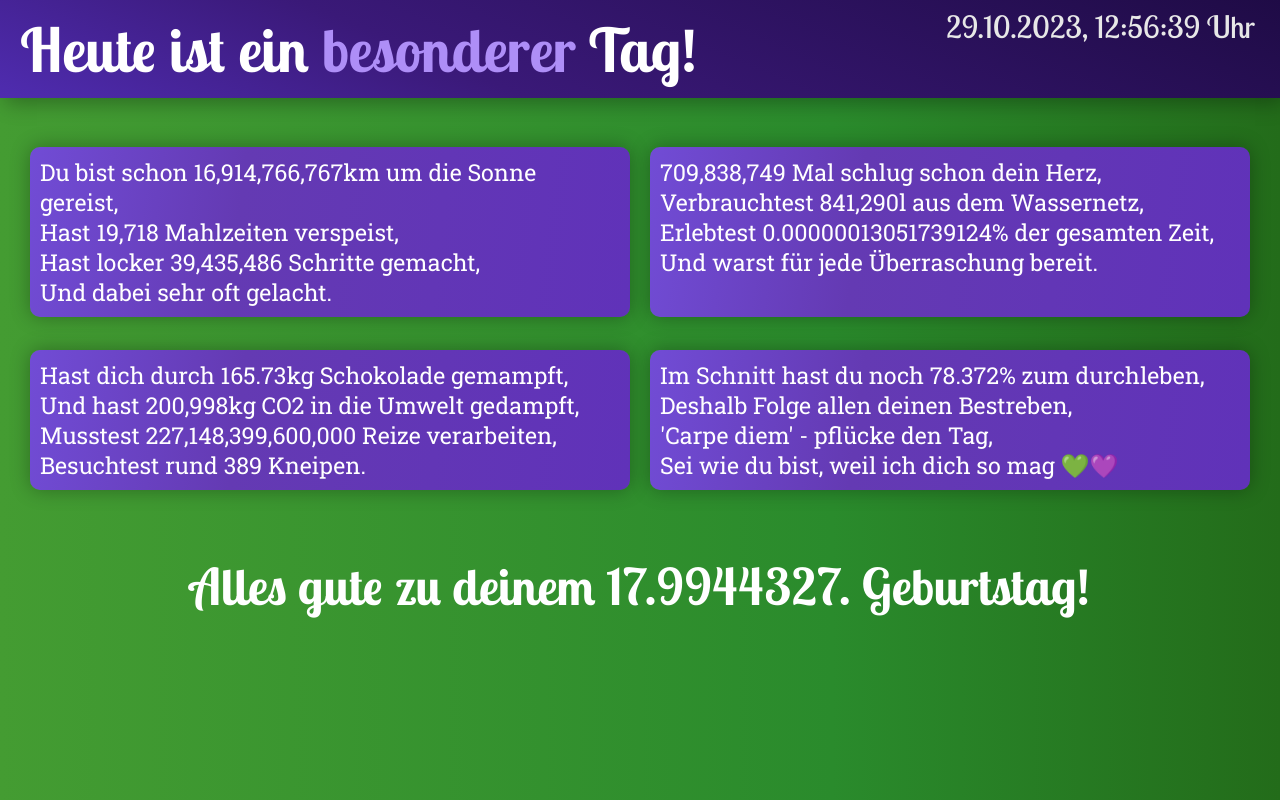
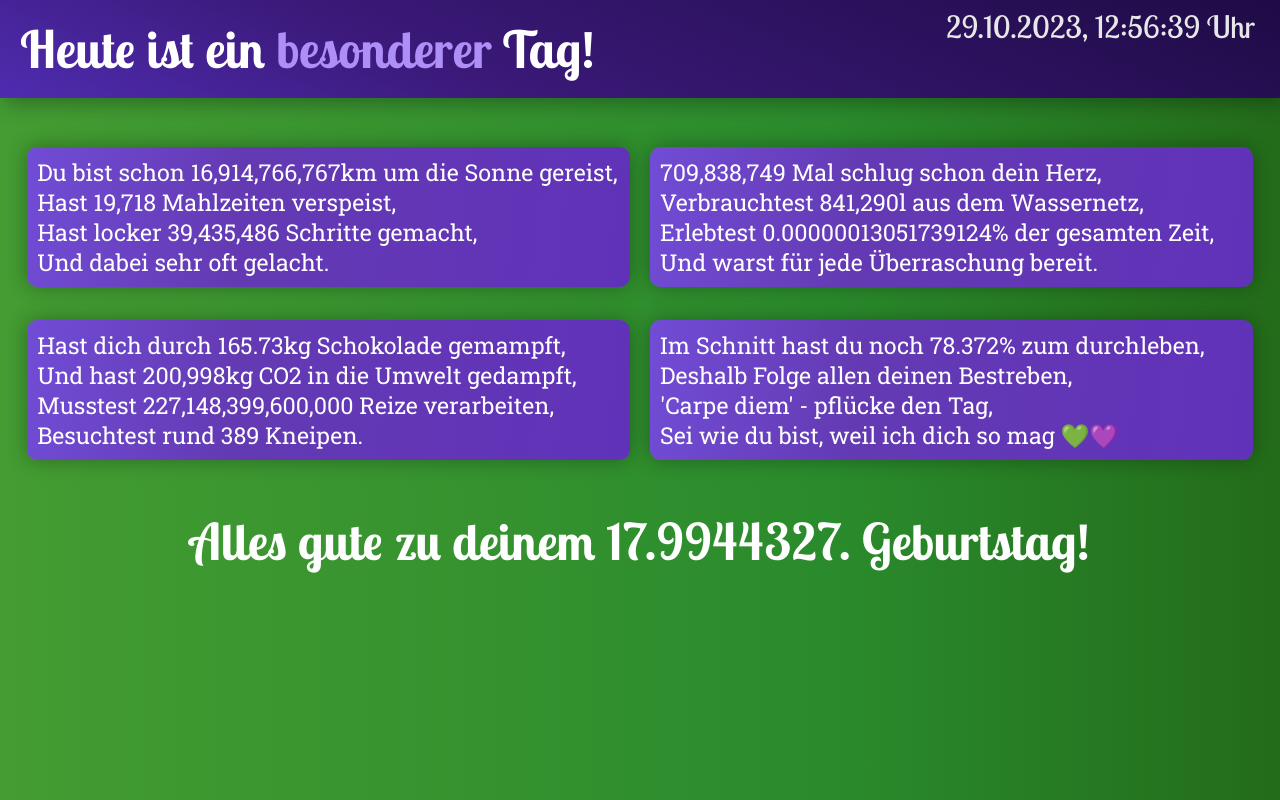
Before and after one commit to TheBlackHell/lenas_birthday, a plain HTML site: page index.html in a window 1280 px wide. Drawn offline with Linux system fonts and the light colour scheme.

Commit message:
Add files via upload

```diff
--- a/main.css
+++ b/main.css
@@ -3,6 +3,7 @@ html {
     height: 100vh;
     background: rgb(35,108,26);
     background: linear-gradient(270deg, rgba(35,108,26,1) 0%, rgba(42,139,44,1) 35%, rgba(68,156,50,1) 100%);
+    overflow-x: hidden;
 }
 p {
     margin: 0;
@@ -27,7 +28,7 @@ body {
 .header>p {
     padding-left: 20px;
     color: white;
-    font-size: calc(22px + 3vw);
+    font-size: calc(18px + 2.6vw);
     font-family: Lobster Two;
     font-weight: 600;
 }
@@ -82,7 +83,7 @@ body {
     display: grid;
     row-gap: calc(8px + 2vw);
     column-gap: 20px;
-    padding: calc(10px + 3vw) 30px;
+    padding: calc(10px + 3vw) calc(8px + 1.5vw);
 }
 .content p {
     font-size: calc(13px + 0.8vw);
@@ -98,9 +99,9 @@ body {
 }
 .birthday {
     font-size: calc(25px + 2vw);
-    padding: 15px;
     font-family: Lobster Two;
     font-weight: 700;
     text-align: center;
     padding-bottom: 20px;
+    padding-top: 0;
 }
```
Also changed, not shown: index.html (line endings or trailing spaces).
